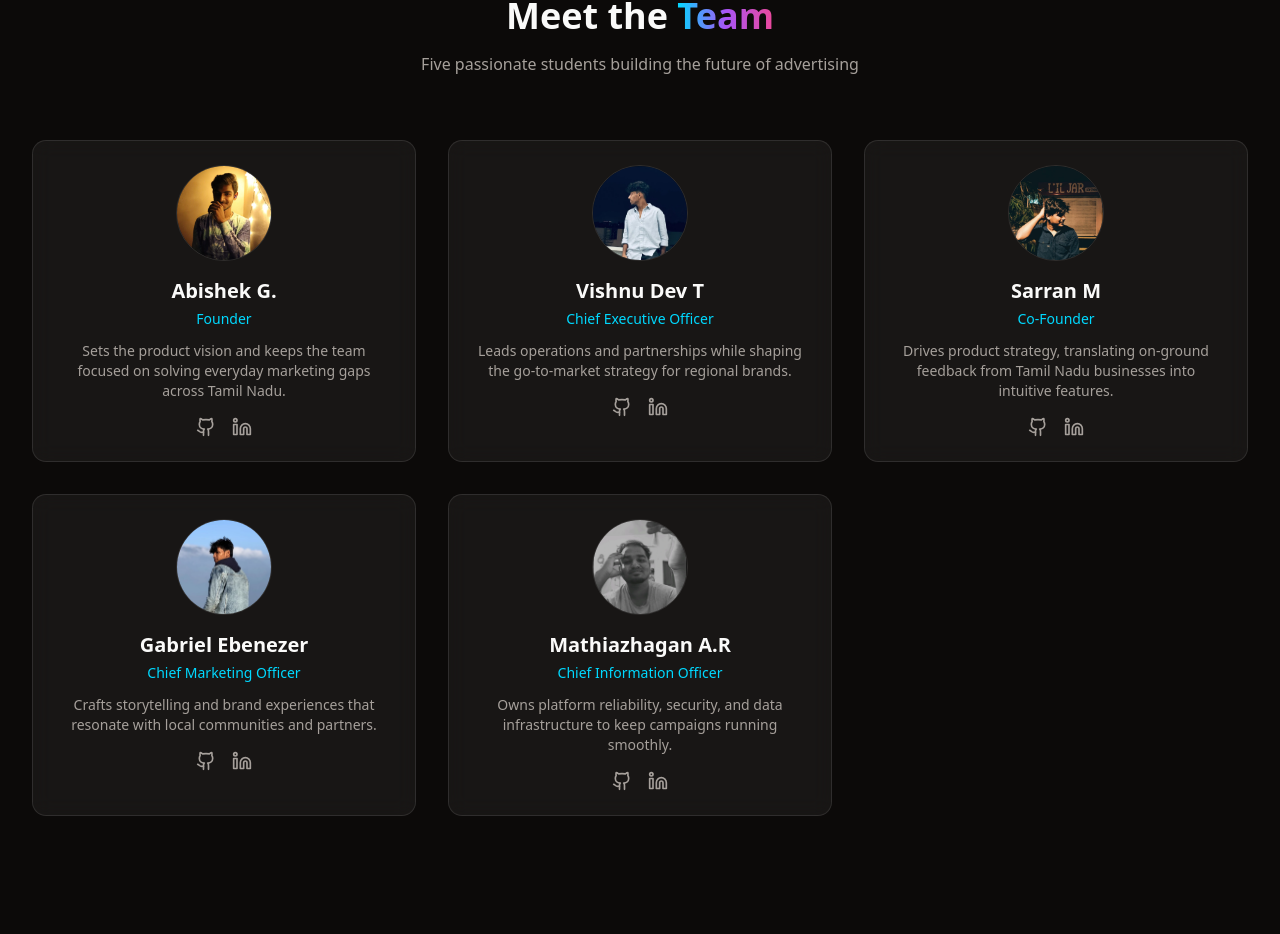
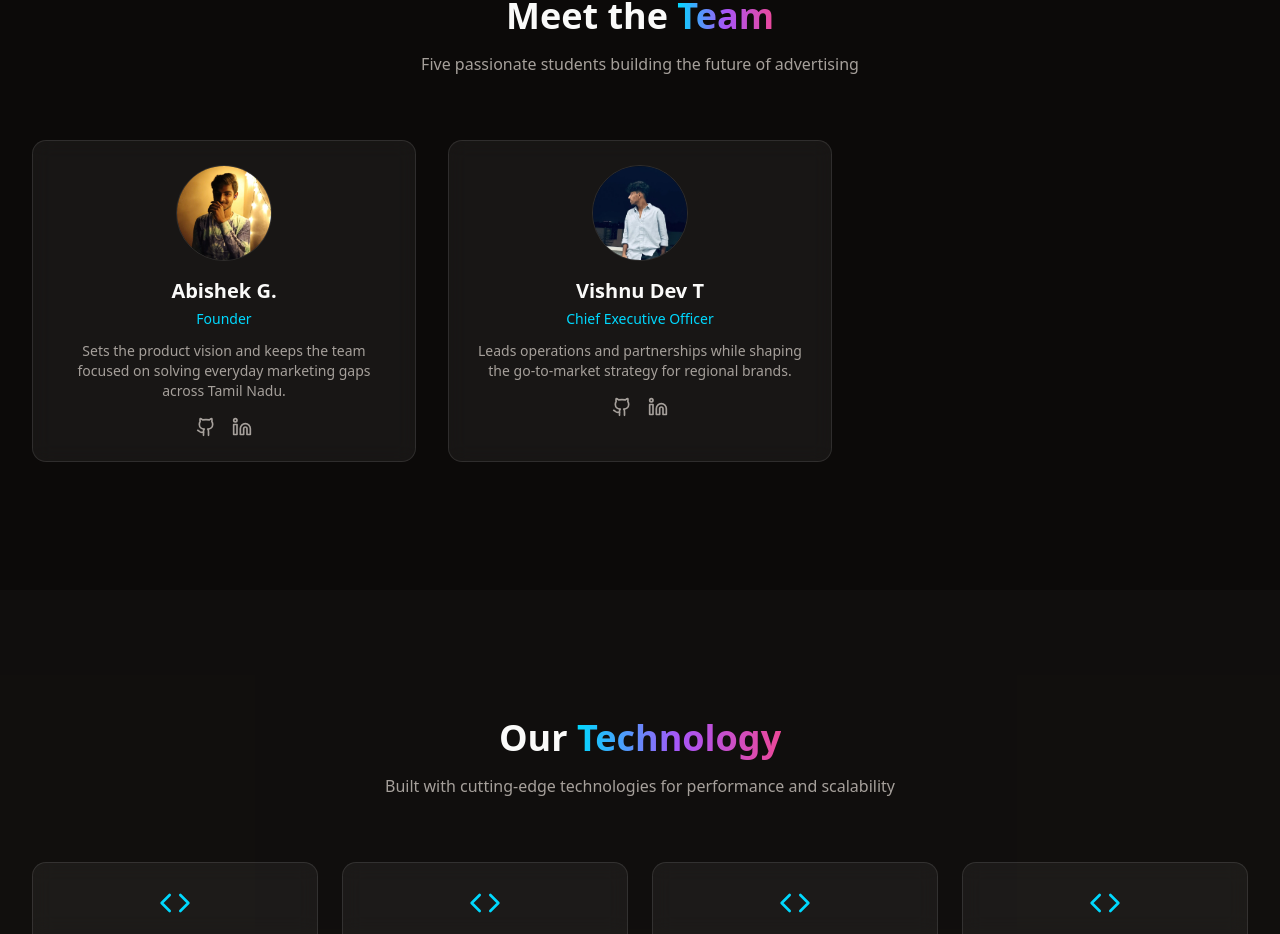
Before and after one commit to cbeAbishek/Nexgenads_portfoilo, a Next.js app: page /about in a window 1280 px wide. Shown: the part 1866-2800 px from the top of the page. Built offline with nearby package versions, Linux system fonts and the light colour scheme.

Commit message:
team details modified

```diff
--- a/components/pages/AboutPageClient.tsx
+++ b/components/pages/AboutPageClient.tsx
@@ -24,30 +24,30 @@ const AboutPageClient = () => {
       github: 'https://github.com/vishnudevt',
       linkedin: 'https://linkedin.com/in/vishnudevt',
     },
-    {
-      name: 'Sarran M',
-      role: 'Co-Founder',
-      description: 'Drives product strategy, translating on-ground feedback from Tamil Nadu businesses into intuitive features.',
-      image: '/team/sarran.jpeg',
-      github: 'https://github.com/sarranm',
-      linkedin: 'https://linkedin.com/in/sarranm',
-    },
-    {
-      name: 'Gabriel Ebenezer',
-      role: 'Chief Marketing Officer',
-      description: 'Crafts storytelling and brand experiences that resonate with local communities and partners.',
-      image: '/team/gabi.jpeg',
-      github: 'https://github.com/gabrielebenezer',
-      linkedin: 'https://linkedin.com/in/gabrielebenezer',
-    },
-    {
-      name: 'Mathiazhagan A.R',
-      role: 'Chief Information Officer',
-      description: 'Owns platform reliability, security, and data infrastructure to keep campaigns running smoothly.',
-      image: '/team/mathi.png',
-      github: 'https://github.com/mathiazhaganar',
-      linkedin: 'https://linkedin.com/in/mathiazhaganar',
-    },
+    // {
+    //   name: 'Sarran M',
+    //   role: 'Co-Founder',
+    //   description: 'Drives product strategy, translating on-ground feedback from Tamil Nadu businesses into intuitive features.',
+    //   image: '/team/sarran.jpeg',
+    //   github: 'https://github.com/sarranm',
+    //   linkedin: 'https://linkedin.com/in/sarranm',
+    // },
+    // {
+    //   name: 'Gabriel Ebenezer',
+    //   role: 'Chief Marketing Officer',
+    //   description: 'Crafts storytelling and brand experiences that resonate with local communities and partners.',
+    //   image: '/team/gabi.jpeg',
+    //   github: 'https://github.com/gabrielebenezer',
+    //   linkedin: 'https://linkedin.com/in/gabrielebenezer',
+    // },
+    // {
+    //   name: 'Mathiazhagan A.R',
+    //   role: 'Chief Information Officer',
+    //   description: 'Owns platform reliability, security, and data infrastructure to keep campaigns running smoothly.',
+    //   image: '/team/mathi.png',
+    //   github: 'https://github.com/mathiazhaganar',
+    //   linkedin: 'https://linkedin.com/in/mathiazhaganar',
+    // },
   ];
 
   const techStack = [
```
